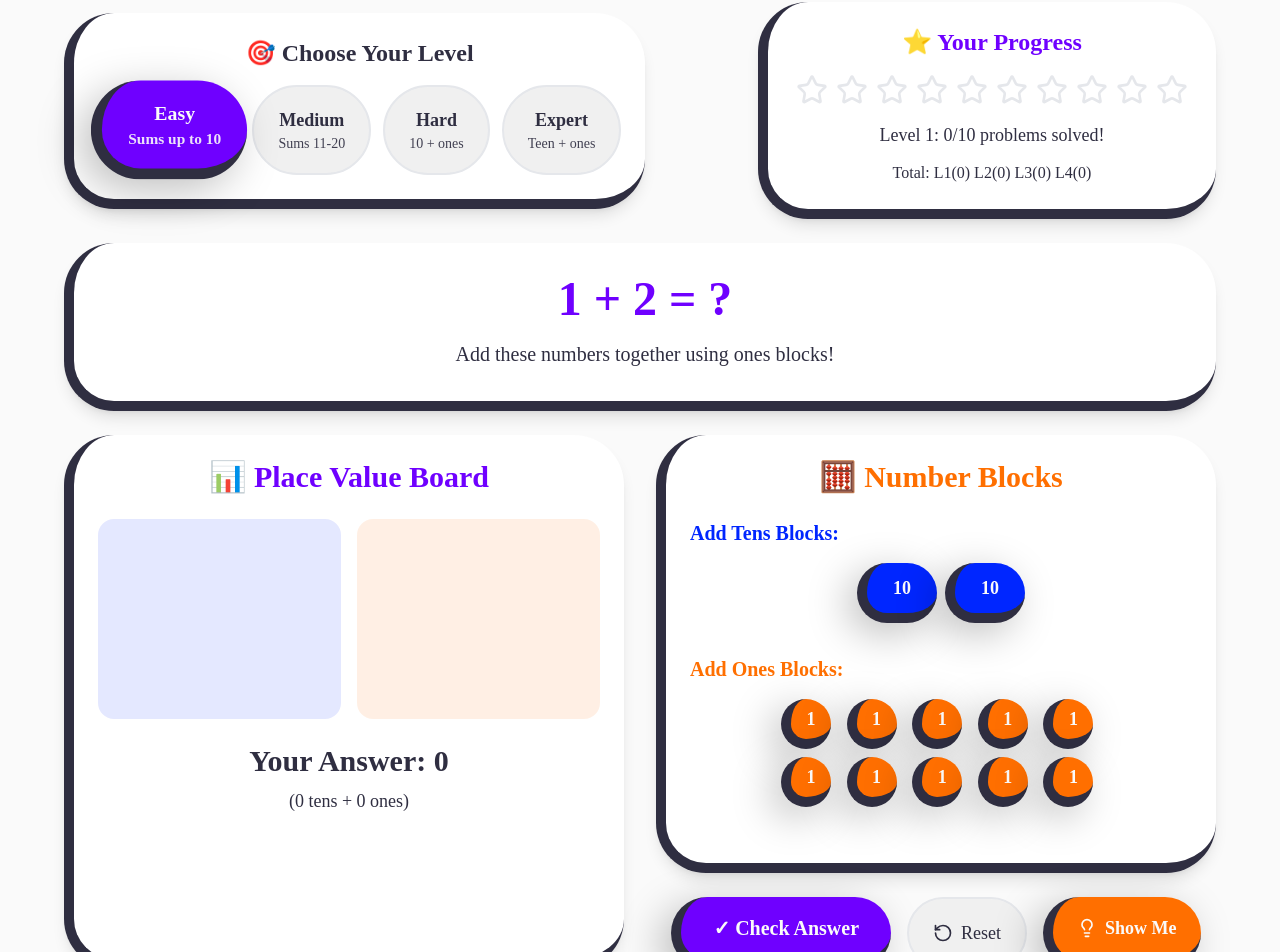
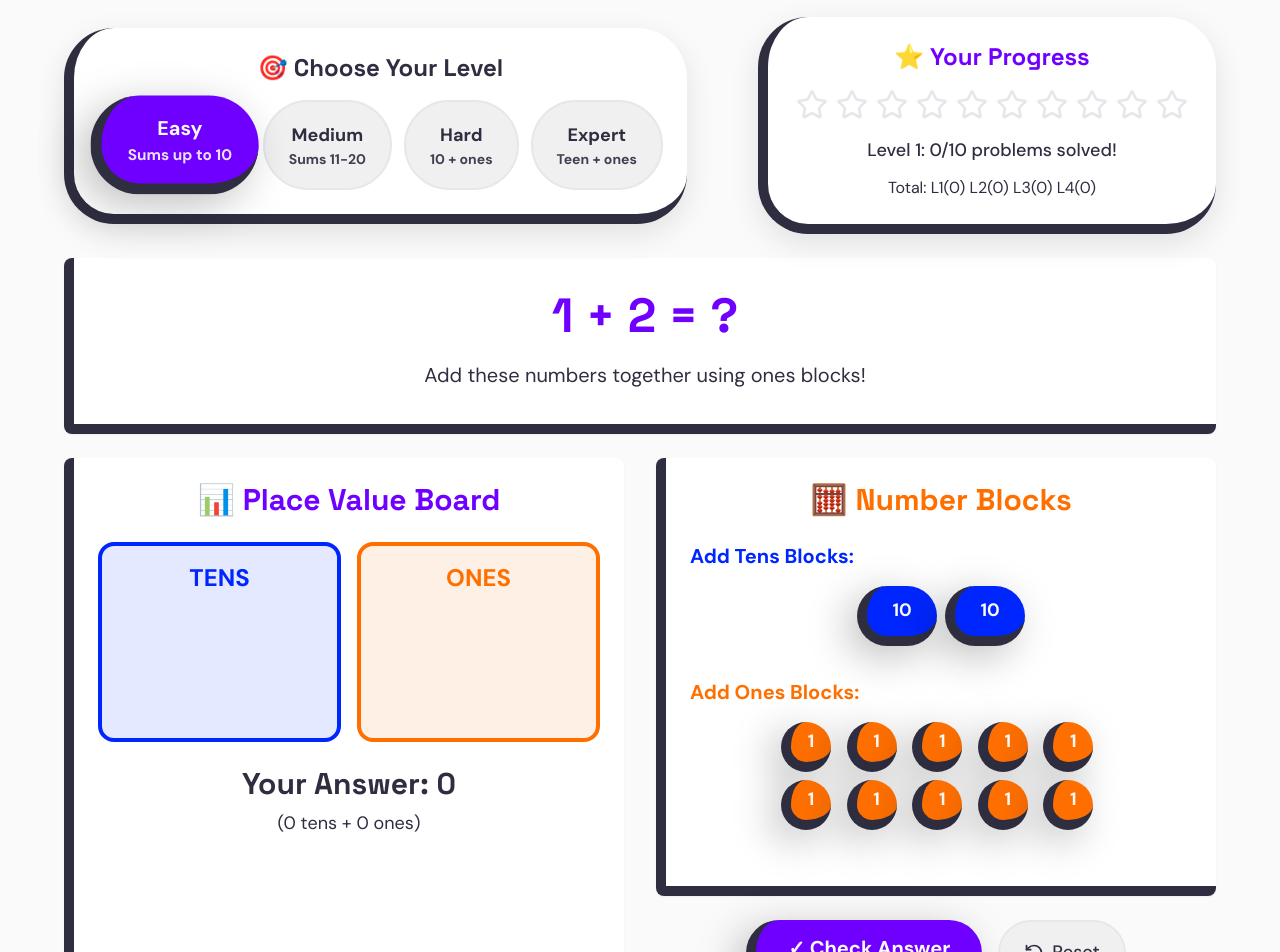
Before and after one commit to fredbjornbak/addition-1-1-10, a React (Vite) app: page / in a window 1280 px wide. Shown: the part 198-1150 px from the top of the page. Built offline with nearby package versions, Linux system fonts and the light colour scheme.

Commit message:
Implement design system and accessibility features
Implement the GradeAid design system, including typography, colors, button styles, and accessibility features like focus states, ARIA labels, and reduced motion support.

```diff
--- a/index.html
+++ b/index.html
@@ -1,3 +1,4 @@
+
 <!DOCTYPE html>
 <html lang="en">
   <head>
@@ -15,6 +16,11 @@
     <meta name="twitter:card" content="summary_large_image" />
     <meta name="twitter:site" content="@lovable_dev" />
     <meta name="twitter:image" content="https://lovable.dev/opengraph-image-p98pqg.png" />
+
+    <!-- Google Fonts for GradeAid Design System -->
+    <link rel="preconnect" href="https://fonts.googleapis.com">
+    <link rel="preconnect" href="https://fonts.gstatic.com" crossorigin>
+    <link href="https://fonts.googleapis.com/css2?family=Space+Grotesk:wght@400;500;600;700&family=DM+Sans:wght@400;500;600;700&display=swap" rel="stylesheet">
   </head>
 
   <body>
--- a/src/components/ActionButtons.tsx
+++ b/src/components/ActionButtons.tsx
@@ -17,57 +17,47 @@ const ActionButtons: React.FC<ActionButtonsProps> = ({
     <div className="flex flex-wrap justify-center gap-4">
       <button
         onClick={onCheckAnswer}
-        className="px-8 py-4 font-bold transition-all duration-200 hover:scale-105 active:scale-95 min-w-[44px] min-h-[44px]"
+        className="px-8 py-4 font-dm-sans text-grade-button text-grade-white font-bold
+                   bg-grade-purple rounded-grade-pill border-0 shadow-grade-button
+                   transition-all duration-200 hover:scale-105 active:scale-95
+                   focus:outline-none focus:ring-4 focus:ring-grade-purple focus:ring-opacity-50
+                   hover:bg-purple-600 min-w-[44px] min-h-[44px]"
         style={{
-          backgroundColor: '#6F00FF',
-          color: '#FAFAFA',
-          borderRadius: '100px',
-          border: 'none',
           borderLeft: '10px solid #2F2E41',
-          borderBottom: '10px solid #2F2E41',
-          boxShadow: '-10px 10px 40px rgba(0, 0, 0, 0.25)',
-          fontFamily: 'DM Sans',
-          fontSize: '20px',
-          fontWeight: 700
+          borderBottom: '10px solid #2F2E41'
         }}
+        aria-label="Check your answer"
       >
         ✓ Check Answer
       </button>
 
       <button
         onClick={onReset}
-        className="px-6 py-4 font-bold transition-all duration-200 hover:scale-105 active:scale-95 flex items-center gap-2 min-w-[44px] min-h-[44px]"
-        style={{
-          backgroundColor: '#F0F0F0',
-          color: '#2F2E41',
-          borderRadius: '100px',
-          border: '2px solid #E5E7EB',
-          fontFamily: 'DM Sans',
-          fontSize: '18px',
-          fontWeight: 500
-        }}
+        className="px-6 py-4 font-dm-sans text-grade-body text-grade-black font-medium
+                   bg-grade-gray rounded-grade-pill border-2 border-grade-border
+                   transition-all duration-200 hover:scale-105 active:scale-95
+                   focus:outline-none focus:ring-4 focus:ring-grade-border focus:ring-opacity-50
+                   hover:bg-gray-200 flex items-center gap-2 min-w-[44px] min-h-[44px]"
+        aria-label="Reset the canvas"
       >
-        <RotateCcw className="w-5 h-5" />
+        <RotateCcw className="w-5 h-5" aria-hidden="true" />
         Reset
       </button>
 
       <button
         onClick={onShowSolution}
-        className="px-6 py-4 font-bold transition-all duration-200 hover:scale-105 active:scale-95 flex items-center gap-2 min-w-[44px] min-h-[44px]"
+        className="px-6 py-4 font-dm-sans text-grade-body text-grade-white font-bold
+                   bg-grade-orange rounded-grade-pill border-0 shadow-grade-button
+                   transition-all duration-200 hover:scale-105 active:scale-95
+                   focus:outline-none focus:ring-4 focus:ring-grade-orange focus:ring-opacity-50
+                   hover:bg-orange-600 flex items-center gap-2 min-w-[44px] min-h-[44px]"
         style={{
-          backgroundColor: '#FF6F00',
-          color: '#FAFAFA',
-          borderRadius: '100px',
-          border: 'none',
           borderLeft: '10px solid #2F2E41',
-          borderBottom: '10px solid #2F2E41',
-          boxShadow: '-10px 10px 40px rgba(0, 0, 0, 0.25)',
-          fontFamily: 'DM Sans',
-          fontSize: '18px',
-          fontWeight: 700
+          borderBottom: '10px solid #2F2E41'
         }}
+        aria-label="Show me the solution"
       >
-        <Lightbulb className="w-5 h-5" />
+        <Lightbulb className="w-5 h-5" aria-hidden="true" />
         Show Me
       </button>
     </div>
--- a/src/components/BlockControls.tsx
+++ b/src/components/BlockControls.tsx
@@ -18,37 +18,19 @@ const BlockControls: React.FC<BlockControlsProps> = ({
 }) => {
   return (
     <Card
-      className="p-6 shadow-lg"
+      className="p-6 shadow-grade-card bg-white rounded-grade-card border-0"
       style={{
-        backgroundColor: '#FFFFFF',
-        borderRadius: '50px',
-        border: 'none',
         borderLeft: '10px solid #2F2E41',
         borderBottom: '10px solid #2F2E41'
       }}
     >
-      <h3
-        className="text-3xl font-bold text-center mb-6"
-        style={{
-          color: '#FF6F00',
-          fontFamily: 'Space Grotesk',
-          fontWeight: 700
-        }}
-      >
+      <h3 className="font-space-grotesk text-3xl font-bold text-center mb-6 text-grade-orange">
         🧮 Number Blocks
       </h3>
 
       {/* Tens Blocks Control */}
       <div className="mb-8">
-        <div
-          className="text-xl font-bold mb-4"
-          style={{
-            color: '#0026FF',
-            fontFamily: 'DM Sans',
-            fontWeight: 700,
-            fontSize: '20px'
-          }}
-        >
+        <div className="font-dm-sans text-xl font-bold mb-4 text-grade-blue text-grade-body-lg">
           Add Tens Blocks:
         </div>
         <div className="flex flex-wrap gap-2 justify-center">
@@ -69,15 +51,7 @@ const BlockControls: React.FC<BlockControlsProps> = ({
 
       {/* Ones Blocks Control */}
       <div className="mb-8">
-        <div
-          className="text-xl font-bold mb-4"
-          style={{
-            color: '#FF6F00',
-            fontFamily: 'DM Sans',
-            fontWeight: 700,
-            fontSize: '20px'
-          }}
-        >
+        <div className="font-dm-sans text-xl font-bold mb-4 text-grade-orange text-grade-body-lg">
           Add Ones Blocks:
         </div>
         <div className="grid grid-cols-5 gap-2 justify-center max-w-xs mx-auto">
--- a/src/components/DraggableBlock.tsx
+++ b/src/components/DraggableBlock.tsx
@@ -8,24 +8,27 @@ interface DraggableBlockProps {
 }
 
 const DraggableBlock: React.FC<DraggableBlockProps> = ({ value, type, onClick }) => {
+  const bgColor = type === 'tens' ? '#0026FF' : '#FF6F00';
+  const width = type === 'tens' ? '80px' : '50px';
+  const height = type === 'tens' ? '60px' : '50px';
+
   return (
     <button
-      className="cursor-pointer select-none transition-all duration-200 hover:scale-110 active:scale-95 flex items-center justify-center font-bold min-w-[44px] min-h-[44px]"
+      className="cursor-pointer select-none font-dm-sans text-grade-body text-grade-white font-bold
+                 rounded-grade-pill border-0 shadow-grade-button
+                 transition-all duration-200 hover:scale-110 active:scale-95
+                 focus:outline-none focus:ring-4 focus:ring-opacity-50
+                 flex items-center justify-center min-w-[44px] min-h-[44px]"
       onClick={onClick}
       style={{
-        backgroundColor: type === 'tens' ? '#0026FF' : '#FF6F00',
-        color: '#FAFAFA',
-        borderRadius: '100px',
-        border: 'none',
+        backgroundColor: bgColor,
         borderLeft: '10px solid #2F2E41',
         borderBottom: '10px solid #2F2E41',
-        boxShadow: '-10px 10px 40px rgba(0, 0, 0, 0.25)',
-        width: type === 'tens' ? '80px' : '50px',
-        height: type === 'tens' ? '60px' : '50px',
-        fontFamily: 'DM Sans',
-        fontSize: '18px',
-        fontWeight: 700
+        width,
+        height
       }}
+      onFocus={(e) => e.target.style.boxShadow = `0 0 0 4px ${bgColor}40`}
+      onBlur={(e) => e.target.style.boxShadow = '-10px 10px 40px rgba(0, 0, 0, 0.25)'}
       aria-label={`Add ${value} ${type === 'tens' ? 'tens' : 'ones'} block`}
     >
       {value}
--- a/src/components/LevelSelector.tsx
+++ b/src/components/LevelSelector.tsx
@@ -16,53 +16,49 @@ const LevelSelector: React.FC<LevelSelectorProps> = ({ currentLevel, onLevelChan
 
   return (
     <div
-      className="p-6 shadow-lg"
+      className="p-6 shadow-grade-card bg-white rounded-grade-card border-0"
       style={{
-        backgroundColor: '#FFFFFF',
-        borderRadius: '50px',
-        border: 'none',
         borderLeft: '10px solid #2F2E41',
         borderBottom: '10px solid #2F2E41'
       }}
     >
-      <div
-        className="text-2xl font-bold mb-4 text-center"
-        style={{
-          color: '#2F2E41',
-          fontFamily: 'Space Grotesk',
-          fontWeight: 700
-        }}
-      >
+      <div className="font-space-grotesk text-2xl font-bold mb-4 text-center text-grade-black">
         🎯 Choose Your Level
       </div>
       <div className="flex flex-wrap gap-3 justify-center">
-        {levels.map(({ level, name, description, color }) => (
+        {levels.map(({ level, name, description, color }) => {
+          const isSelected = currentLevel === level;
+          return (
             <button
               key={level}
               onClick={() => onLevelChange(level)}
-            className={`px-6 py-4 font-bold transition-all duration-200 hover:scale-105 active:scale-95 min-w-[44px] min-h-[44px] ${
-              currentLevel === level ? 'scale-110' : ''
+              className={`px-6 py-4 font-dm-sans text-grade-body font-bold rounded-grade-pill
+                         transition-all duration-200 hover:scale-105 active:scale-95
+                         focus:outline-none focus:ring-4 focus:ring-opacity-50
+                         min-w-[44px] min-h-[44px] ${
+                isSelected ? 'scale-110' : ''
               }`}
               style={{
-              backgroundColor: currentLevel === level ? color : '#F0F0F0',
-              color: currentLevel === level ? '#FAFAFA' : '#2F2E41',
-              borderRadius: '100px',
-              border: currentLevel === level ? 'none' : '2px solid #E5E7EB',
-              borderLeft: currentLevel === level ? '10px solid #2F2E41' : '2px solid #E5E7EB',
-              borderBottom: currentLevel === level ? '10px solid #2F2E41' : '2px solid #E5E7EB',
-              boxShadow: currentLevel === level ? '-10px 10px 40px rgba(0, 0, 0, 0.25)' : 'none',
-              fontFamily: 'DM Sans',
-              fontSize: '18px',
-              fontWeight: currentLevel === level ? 700 : 500
+                backgroundColor: isSelected ? color : '#F0F0F0',
+                color: isSelected ? '#FAFAFA' : '#2F2E41',
+                border: isSelected ? 'none' : '2px solid #E5E7EB',
+                borderLeft: isSelected ? '10px solid #2F2E41' : '2px solid #E5E7EB',
+                borderBottom: isSelected ? '10px solid #2F2E41' : '2px solid #E5E7EB',
+                boxShadow: isSelected ? '-10px 10px 40px rgba(0, 0, 0, 0.25)' : 'none',
+                focusRingColor: color + '40'
               }}
+              onFocus={(e) => e.target.style.boxShadow = `0 0 0 4px ${color}40`}
+              onBlur={(e) => e.target.style.boxShadow = isSelected ? '-10px 10px 40px rgba(0, 0, 0, 0.25)' : 'none'}
               aria-label={`Select ${name} level: ${description}`}
+              aria-pressed={isSelected}
             >
               <div className="text-center">
                 <div className="text-lg font-bold">{name}</div>
                 <div className="text-sm opacity-90">{description}</div>
               </div>
             </button>
-        ))}
+          );
+        })}
       </div>
     </div>
   );
--- a/src/components/PlaceValueBoard.tsx
+++ b/src/components/PlaceValueBoard.tsx
@@ -15,57 +15,37 @@ const PlaceValueBoard: React.FC<PlaceValueBoardProps> = ({
 }) => {
   return (
     <Card
-      className="p-6 shadow-lg"
+      className="p-6 shadow-grade-card bg-white rounded-grade-card border-0"
       style={{
-        backgroundColor: '#FFFFFF',
-        borderRadius: '50px',
-        border: 'none',
         borderLeft: '10px solid #2F2E41',
         borderBottom: '10px solid #2F2E41'
       }}
     >
-      <h3
-        className="text-3xl font-bold text-center mb-6"
-        style={{
-          color: '#6F00FF',
-          fontFamily: 'Space Grotesk',
-          fontWeight: 700
-        }}
-      >
+      <h3 className="font-space-grotesk text-3xl font-bold text-center mb-6 text-grade-purple">
         📊 Place Value Board
       </h3>
 
       <div className="grid grid-cols-2 gap-4 mb-6">
         {/* Tens Column */}
         <div
-          className="rounded-2xl p-4 min-h-[200px]"
+          className="rounded-2xl p-4 min-h-[200px] border-4"
           style={{
-            backgroundColor: '#0026FF',
-            opacity: 0.1,
-            border: '4px solid #0026FF'
+            backgroundColor: 'rgba(0, 38, 255, 0.1)',
+            borderColor: '#0026FF'
           }}
+          role="region"
+          aria-label={`Tens column with ${tensBlocks} blocks`}
         >
-          <div
-            className="text-center font-bold mb-4 text-2xl"
-            style={{
-              color: '#0026FF',
-              fontFamily: 'DM Sans',
-              fontWeight: 700
-            }}
-          >
+          <div className="font-dm-sans text-center font-bold mb-4 text-2xl text-grade-blue">
             TENS
           </div>
           <div className="grid gap-2">
             {Array.from({ length: tensBlocks }, (_, i) => (
               <div
                 key={i}
-                className="h-10 rounded-lg flex items-center justify-center font-bold"
-                style={{
-                  backgroundColor: '#0026FF',
-                  color: '#FAFAFA',
-                  fontFamily: 'DM Sans',
-                  fontSize: '18px'
-                }}
+                className="h-10 rounded-lg flex items-center justify-center font-dm-sans text-grade-body font-bold text-grade-white bg-grade-blue animate-scale-in"
+                style={{ animationDelay: `${i * 0.1}s` }}
+                aria-label="Ten block"
               >
                 10
               </div>
@@ -75,33 +55,24 @@ const PlaceValueBoard: React.FC<PlaceValueBoardProps> = ({
 
         {/* Ones Column */}
         <div
-          className="rounded-2xl p-4 min-h-[200px]"
+          className="rounded-2xl p-4 min-h-[200px] border-4"
           style={{
-            backgroundColor: '#FF6F00',
-            opacity: 0.1,
-            border: '4px solid #FF6F00'
+            backgroundColor: 'rgba(255, 111, 0, 0.1)',
+            borderColor: '#FF6F00'
           }}
+          role="region"
+          aria-label={`Ones column with ${onesBlocks} blocks`}
         >
-          <div
-            className="text-center font-bold mb-4 text-2xl"
-            style={{
-              color: '#FF6F00',
-              fontFamily: 'DM Sans',
-              fontWeight: 700
-            }}
-          >
+          <div className="font-dm-sans text-center font-bold mb-4 text-2xl text-grade-orange">
             ONES
           </div>
           <div className="grid grid-cols-5 gap-1">
             {Array.from({ length: onesBlocks }, (_, i) => (
               <div
                 key={i}
-                className="w-8 h-8 rounded-md flex items-center justify-center text-sm font-bold"
-                style={{
-                  backgroundColor: '#FF6F00',
-                  color: '#FAFAFA',
-                  fontFamily: 'DM Sans'
-                }}
+                className="w-8 h-8 rounded-md flex items-center justify-center font-dm-sans text-sm font-bold text-grade-white bg-grade-orange animate-scale-in"
+                style={{ animationDelay: `${i * 0.05}s` }}
+                aria-label="One block"
               >
                 1
               </div>
@@ -112,24 +83,10 @@ const PlaceValueBoard: React.FC<PlaceValueBoardProps> = ({
 
       {/* Answer Display */}
       <div className="text-center">
-        <div
-          className="text-3xl font-bold mb-2"
-          style={{
-            color: '#2F2E41',
-            fontFamily: 'Space Grotesk',
-            fontWeight: 700
-          }}
-        >
+        <div className="font-space-grotesk text-3xl font-bold mb-2 text-grade-black">
           Your Answer: {userAnswer}
         </div>
-        <div
-          className="text-xl"
-          style={{
-            color: '#2F2E41',
-            fontFamily: 'DM Sans',
-            fontSize: '18px'
-          }}
-        >
+        <div className="font-dm-sans text-grade-body text-grade-black">
           ({tensBlocks} tens + {onesBlocks} ones)
         </div>
       </div>
--- a/src/components/ProblemDisplay.tsx
+++ b/src/components/ProblemDisplay.tsx
@@ -10,34 +10,16 @@ interface ProblemDisplayProps {
 const ProblemDisplay: React.FC<ProblemDisplayProps> = ({ problem }) => {
   return (
     <Card
-      className="p-8 text-center shadow-lg"
+      className="p-8 text-center shadow-grade-card bg-white border-0 rounded-grade-card"
       style={{
-        backgroundColor: '#FFFFFF',
-        borderRadius: '50px',
-        border: 'none',
         borderLeft: '10px solid #2F2E41',
         borderBottom: '10px solid #2F2E41'
       }}
     >
-      <div
-        className="text-4xl md:text-5xl font-bold mb-4"
-        style={{
-          color: '#6F00FF',
-          fontFamily: 'Space Grotesk',
-          fontWeight: 700
-        }}
-      >
+      <div className="font-space-grotesk text-grade-heading text-grade-purple font-bold mb-4">
         {problem.num1} + {problem.num2} = ?
       </div>
-      <div
-        className="text-xl"
-        style={{
-          color: '#2F2E41',
-          fontFamily: 'DM Sans',
-          fontSize: '20px',
-          lineHeight: '1.5'
-        }}
-      >
+      <div className="font-dm-sans text-grade-body-lg text-grade-black leading-relaxed">
         {problem.description}
       </div>
     </Card>
--- a/src/components/ProgressTracker.tsx
+++ b/src/components/ProgressTracker.tsx
@@ -23,62 +23,38 @@ const ProgressTracker: React.FC<ProgressTrackerProps> = ({ progress, currentLeve
 
   return (
     <div
-      className="p-6 shadow-lg"
+      className="p-6 shadow-grade-card bg-white rounded-grade-card border-0"
       style={{
-        backgroundColor: '#FFFFFF',
-        borderRadius: '50px',
-        border: 'none',
         borderLeft: '10px solid #2F2E41',
         borderBottom: '10px solid #2F2E41'
       }}
     >
-      <div
-        className="text-2xl font-bold mb-4 text-center"
-        style={{
-          color: '#6F00FF',
-          fontFamily: 'Space Grotesk',
-          fontWeight: 700
-        }}
-      >
+      <div className="font-space-grotesk text-2xl font-bold mb-4 text-center text-grade-purple">
         ⭐ Your Progress
       </div>
-      <div className="flex justify-center mb-4">
+      <div className="flex justify-center mb-4" role="progressbar" aria-valuenow={totalStars} aria-valuemax={maxStars} aria-label={`Progress: ${totalStars} out of ${maxStars} stars completed`}>
         {Array.from({ length: maxStars }, (_, i) => (
           <Star
             key={i}
-            className={`w-8 h-8 mx-1 ${
+            className={`w-8 h-8 mx-1 transition-all duration-300 ${
               i < totalStars
-                ? 'fill-current'
+                ? 'fill-current animate-bounce-gentle'
                 : ''
             }`}
             style={{
-              color: i < totalStars ? '#FF6F00' : '#E5E7EB'
+              color: i < totalStars ? '#FF6F00' : '#E5E7EB',
+              animationDelay: i < totalStars ? `${i * 0.1}s` : '0s'
             }}
             aria-label={i < totalStars ? 'Completed star' : 'Empty star'}
           />
         ))}
       </div>
-      <div
-        className="text-center mb-3"
-        style={{
-          color: '#2F2E41',
-          fontFamily: 'DM Sans',
-          fontSize: '18px',
-          fontWeight: 500
-        }}
-      >
+      <div className="font-dm-sans text-center mb-3 text-grade-black text-grade-body font-medium">
         Level {currentLevel}: {totalStars}/{maxStars} problems solved!
       </div>
 
       {/* Overall Progress Summary */}
-      <div
-        className="text-center"
-        style={{
-          color: '#2F2E41',
-          fontFamily: 'DM Sans',
-          fontSize: '16px'
-        }}
-      >
+      <div className="font-dm-sans text-center text-grade-black" style={{ fontSize: '16px' }}>
         <div>Total: L1({progress.level1}) L2({progress.level2}) L3({progress.level3}) L4({progress.level4})</div>
       </div>
     </div>
--- a/tailwind.config.ts
+++ b/tailwind.config.ts
@@ -18,7 +18,18 @@ export default {
 			}
 		},
 		extend: {
+			// GradeAid Brand Colors
 			colors: {
+				// Brand Color Palette
+				'grade-purple': '#6F00FF',
+				'grade-orange': '#FF6F00',
+				'grade-blue': '#0026FF',
+				'grade-black': '#2F2E41',
+				'grade-white': '#FAFAFA',
+				'grade-gray': '#F0F0F0',
+				'grade-border': '#E5E7EB',
+
+				// Keep existing shadcn colors
 				border: 'hsl(var(--border))',
 				input: 'hsl(var(--input))',
 				ring: 'hsl(var(--ring))',
@@ -63,11 +74,38 @@ export default {
 					ring: 'hsl(var(--sidebar-ring))'
 				}
 			},
+
+			// GradeAid Typography
+			fontFamily: {
+				'space-grotesk': ['Space Grotesk', 'sans-serif'],
+				'dm-sans': ['DM Sans', 'sans-serif'],
+			},
+
+			// Font sizes with minimum 18px requirement
+			fontSize: {
+				'grade-body': ['18px', { lineHeight: '1.5' }],
+				'grade-body-lg': ['20px', { lineHeight: '1.5' }],
+				'grade-button': ['20px', { lineHeight: '1.2', fontWeight: '700' }],
+				'grade-button-lg': ['24px', { lineHeight: '1.2', fontWeight: '700' }],
+				'grade-heading': ['48px', { lineHeight: '1.1', fontWeight: '700' }],
+				'grade-heading-lg': ['64px', { lineHeight: '1.1', fontWeight: '700' }],
+			},
+
 			borderRadius: {
 				lg: 'var(--radius)',
 				md: 'calc(var(--radius) - 2px)',
-				sm: 'calc(var(--radius) - 4px)'
+				sm: 'calc(var(--radius) - 4px)',
+				'grade-pill': '100px',
+				'grade-card': '50px',
 			},
+
+			// GradeAid Shadows
+			boxShadow: {
+				'grade-button': '-10px 10px 40px rgba(0, 0, 0, 0.25)',
+				'grade-card': '0 10px 30px rgba(0, 0, 0, 0.1)',
+			},
+
+			// GradeAid Animations & Keyframes
 			keyframes: {
 				'accordion-down': {
 					from: {
@@ -84,11 +122,42 @@ export default {
 					to: {
 						height: '0'
 					}
+				},
+				'bounce-gentle': {
+					'0%, 100%': {
+						transform: 'translateY(0)',
+						animationTimingFunction: 'cubic-bezier(0, 0, 0.2, 1)'
+					},
+					'50%': {
+						transform: 'translateY(-10px)',
+						animationTimingFunction: 'cubic-bezier(0.8, 0, 1, 1)'
+					}
+				},
+				'pulse-glow': {
+					'0%, 100%': {
+						boxShadow: '0 0 0 0 rgba(111, 0, 255, 0.4)'
+					},
+					'50%': {
+						boxShadow: '0 0 0 10px rgba(111, 0, 255, 0)'
+					}
+				},
+				'scale-in': {
+					'0%': {
+						transform: 'scale(0.95)',
+						opacity: '0'
+					},
+					'100%': {
+						transform: 'scale(1)',
+						opacity: '1'
+					}
 				}
 			},
 			animation: {
 				'accordion-down': 'accordion-down 0.2s ease-out',
-				'accordion-up': 'accordion-up 0.2s ease-out'
+				'accordion-up': 'accordion-up 0.2s ease-out',
+				'bounce-gentle': 'bounce-gentle 1s infinite',
+				'pulse-glow': 'pulse-glow 2s infinite',
+				'scale-in': 'scale-in 0.2s ease-out',
 			}
 		}
 	},
```
Also changed, not shown: src/components/FeedbackDisplay.tsx (+18 -55 lines), src/pages/Index.tsx (+3 -12 lines). Lines whose indentation alone changed are shown as unchanged.
